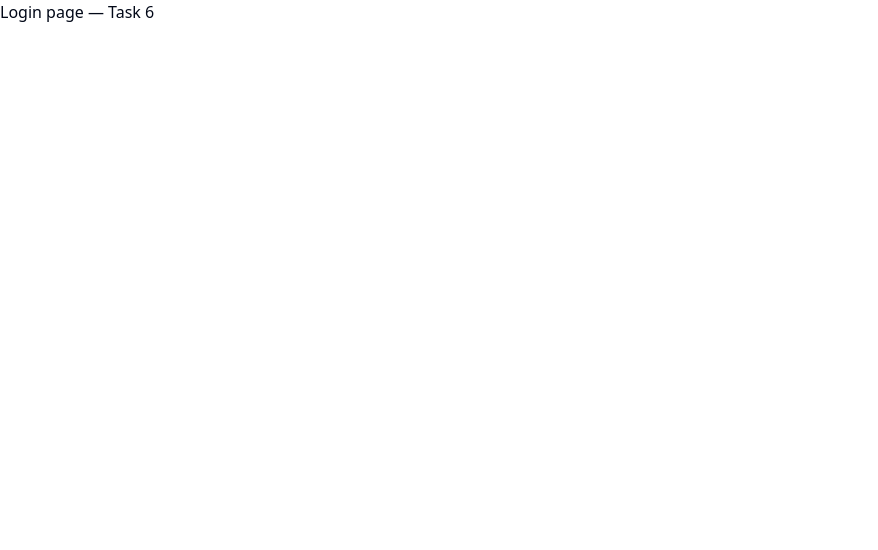
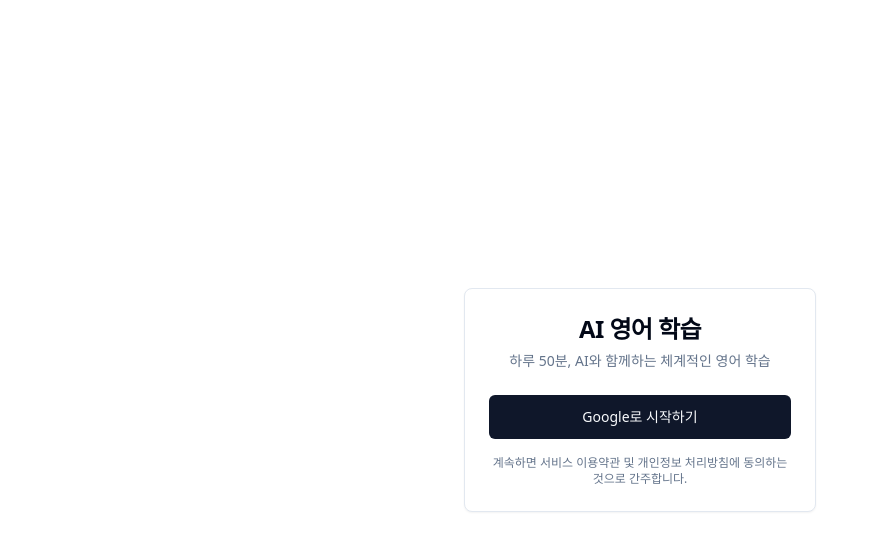
Before and after one commit to jhkim07/english-learning, a Next.js app: page /login in a window 1280 px wide. Shown: the top 550 px of the page, without its empty margins (0-878 px from the left). Built offline with nearby package versions, Linux system fonts and the light colour scheme; no server answers.

Commit message:
feat: add login screen and app layout shell (Phase 1 UI foundation)
Co-Authored-By: Claude Sonnet 4.6 <noreply@anthropic.com>

```diff
--- a/app/(app)/calendar/page.tsx
+++ b/app/(app)/calendar/page.tsx
@@ -1,3 +1,17 @@
-export default function CalendarPage() {
-  return <div>Calendar — Task 8</div>;
+import { requireAuth } from "@/lib/session";
+
+export default async function CalendarPage() {
+  const session = await requireAuth();
+
+  return (
+    <div className="p-8">
+      <h1 className="text-2xl font-semibold mb-2">학습 캘린더</h1>
+      <p className="text-muted-foreground">
+        안녕하세요, {session.user?.name ?? session.user?.email}님.
+      </p>
+      <p className="text-sm text-muted-foreground mt-4">
+        캘린더 화면은 Task 8에서 구현됩니다.
+      </p>
+    </div>
+  );
 }
--- a/app/(app)/layout.tsx
+++ b/app/(app)/layout.tsx
@@ -1,3 +1,36 @@
-export default function AppLayout({ children }: { children: React.ReactNode }) {
-  return <>{children}</>;
+import { requireAuth } from "@/lib/session";
+import { signOut } from "@/auth";
+import { Button } from "@/components/ui/button";
+
+export default async function AppLayout({
+  children,
+}: {
+  children: React.ReactNode;
+}) {
+  const session = await requireAuth();
+
+  return (
+    <div className="min-h-screen bg-background">
+      {/* Minimal top bar — hidden during active learning sessions via mode classes */}
+      <header className="border-b px-4 py-3 flex items-center justify-between">
+        <span className="text-sm font-medium">AI 영어 학습</span>
+        <div className="flex items-center gap-3">
+          <span className="text-sm text-muted-foreground">
+            {session.user?.name ?? session.user?.email}
+          </span>
+          <form
+            action={async () => {
+              "use server";
+              await signOut({ redirectTo: "/login" });
+            }}
+          >
+            <Button type="submit" variant="ghost" size="sm">
+              로그아웃
+            </Button>
+          </form>
+        </div>
+      </header>
+      <main>{children}</main>
+    </div>
+  );
 }
--- /dev/null
+++ b/app/(auth)/error/page.tsx
@@ -0,0 +1,9 @@
+import { redirect } from "next/navigation";
+
+export default function AuthErrorPage({
+  searchParams,
+}: {
+  searchParams: { error?: string };
+}) {
+  redirect(`/login?error=${searchParams.error ?? "unknown"}`);
+}
--- /dev/null
+++ b/app/(auth)/layout.tsx
@@ -0,0 +1,9 @@
+export default function AuthLayout({ children }: { children: React.ReactNode }) {
+  return (
+    <div className="min-h-screen flex items-center justify-center bg-background">
+      <div className="w-full max-w-sm px-4">
+        {children}
+      </div>
+    </div>
+  );
+}
--- a/app/(auth)/login/page.tsx
+++ b/app/(auth)/login/page.tsx
@@ -1,3 +1,54 @@
-export default function LoginPage() {
-  return <div>Login page — Task 6</div>;
+import { signIn } from "@/auth";
+import { Button } from "@/components/ui/button";
+import { Card, CardContent, CardDescription, CardHeader, CardTitle } from "@/components/ui/card";
+import { redirect } from "next/navigation";
+import { auth } from "@/auth";
+
+export default async function LoginPage({
+  searchParams,
+}: {
+  searchParams: Promise<{ error?: string; callbackUrl?: string }>;
+}) {
+  // If already logged in, redirect to calendar
+  const session = await auth();
+  if (session?.user) {
+    redirect("/calendar");
+  }
+
+  const params = await searchParams;
+  const error = params.error;
+  const callbackUrl = params.callbackUrl ?? "/calendar";
+
+  return (
+    <Card>
+      <CardHeader className="text-center">
+        <CardTitle className="text-2xl">AI 영어 학습</CardTitle>
+        <CardDescription>
+          하루 50분, AI와 함께하는 체계적인 영어 학습
+        </CardDescription>
+      </CardHeader>
+      <CardContent className="space-y-4">
+        {error && (
+          <p className="text-sm text-destructive text-center">
+            {error === "OAuthAccountNotLinked"
+              ? "이미 다른 방법으로 가입된 이메일입니다."
+              : "로그인 중 오류가 발생했습니다. 다시 시도해주세요."}
+          </p>
+        )}
+        <form
+          action={async () => {
+            "use server";
+            await signIn("google", { redirectTo: callbackUrl });
+          }}
+        >
+          <Button type="submit" className="w-full" size="lg">
+            Google로 시작하기
+          </Button>
+        </form>
+        <p className="text-xs text-muted-foreground text-center">
+          계속하면 서비스 이용약관 및 개인정보 처리방침에 동의하는 것으로 간주합니다.
+        </p>
+      </CardContent>
+    </Card>
+  );
 }
--- a/app/layout.tsx
+++ b/app/layout.tsx
@@ -25,7 +25,7 @@ export default function RootLayout({
   children: React.ReactNode;
 }>) {
   return (
-    <html lang="en">
+    <html lang="ko">
       <body
         className={`${geistSans.variable} ${geistMono.variable} antialiased`}
       >
--- a/jest.config.ts
+++ b/jest.config.ts
@@ -8,5 +8,6 @@ const config: Config = {
   moduleNameMapper: {
     "^@/(.*)$": "<rootDir>/$1",
   },
+  setupFilesAfterEnv: ["<rootDir>/__tests__/setup.ts"],
 };
 export default createJestConfig(config);
```
Also changed, not shown: 2 other files (tests, documents, lock files or other folders).
